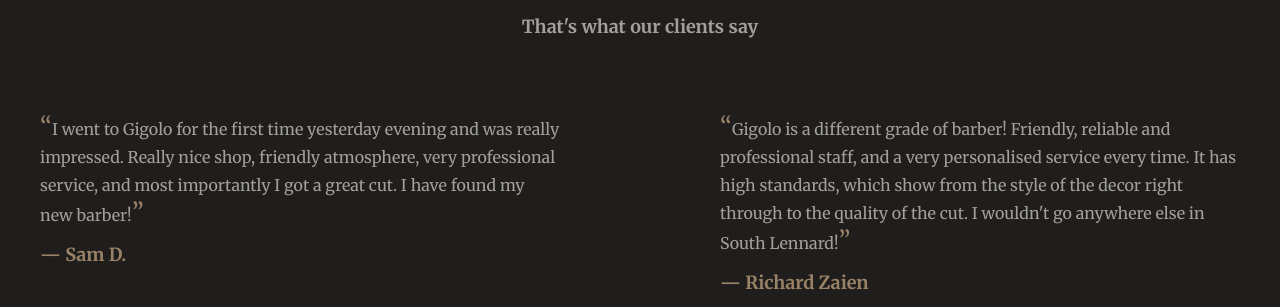
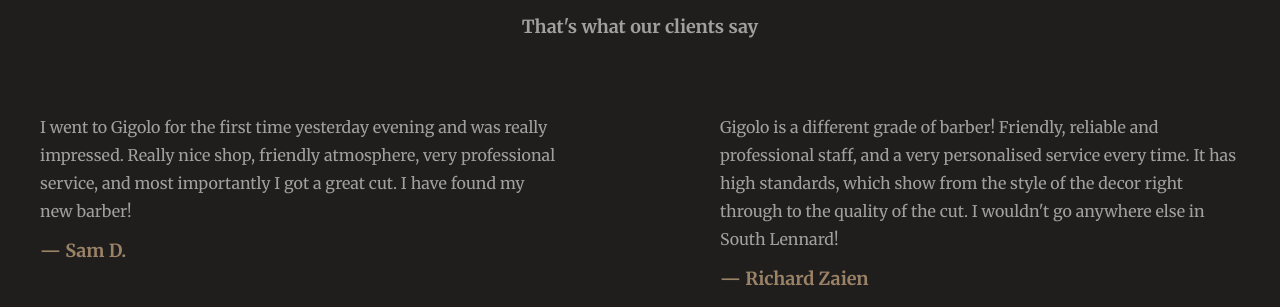
Before and after one commit to andrevitch/gigolo, a plain HTML site: page index.html in a window 1280 px wide. Shown: the part 5850-6157 px from the top of the page. Drawn offline with nearby package versions, Linux system fonts and the light colour scheme.

Commit message:
Update index.html

```diff
--- a/index.html
+++ b/index.html
@@ -343,17 +343,25 @@
           <div class="testimonials-grid">
 
             <div class="testimonial">
-              <p><span class="testimonials-span">“</span>I went to Gigolo for the first time yesterday evening and was
+              <p>
+                <!-- <span class="testimonials-span">“</span> -->
+                I went to Gigolo for the first time yesterday evening and was
                 really impressed. Really nice shop, friendly atmosphere, very professional service, and most importantly
-                I got a great cut. I have found my new barber!<span class="testimonials-span">”</span></p>
+                I got a great cut. I have found my new barber!
+                <!-- <span class="testimonials-span">”</span> -->
+              </p>
               <h4>— Sam D.</h4>
             </div>
 
             <div class="testimonial">
-              <p><span class="testimonials-span">“</span>Gigolo is a different grade of barber! Friendly, reliable and
+              <p>
+                <!-- <span class="testimonials-span">“</span> -->
+                Gigolo is a different grade of barber! Friendly, reliable and
                 professional staff, and a very personalised service every time. It has high standards, which show from
                 the style of the decor right through to the quality of the cut. I wouldn't go anywhere else in South
-                Lennard!<span class="testimonials-span">”</span></p>
+                Lennard!
+                <!-- <span class="testimonials-span">”</span> -->
+              </p>
               <h4>— Richard Zaien</h4>
             </div>
 
```
